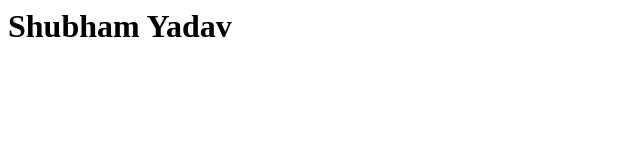
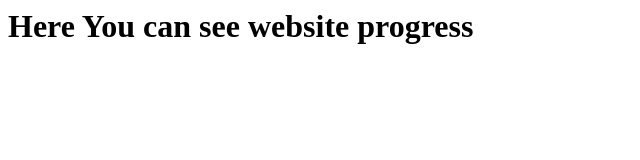
Before and after one commit to sahfweb/sahfweb, a plain HTML site: page index.html in a window 1280 px wide. Shown: the whole page, without its empty margins (0-640 px from the left). Drawn offline with Linux system fonts and the light colour scheme.

Commit message:
Update index.html

```diff
--- a/index.html
+++ b/index.html
@@ -6,6 +6,6 @@ Shubham Yadav
 </title>
 </head>
 <body>
-<h1> Shubham Yadav</h1>
+<h1> Here You can see website progress</h1>
 </body>
 </html>
```
